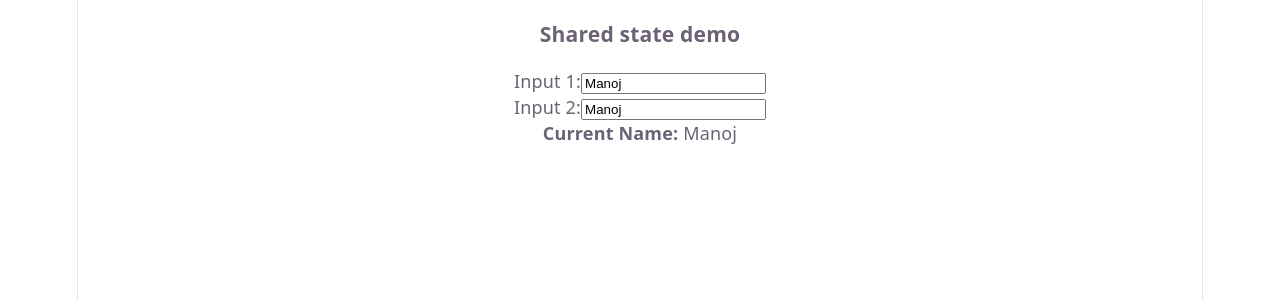
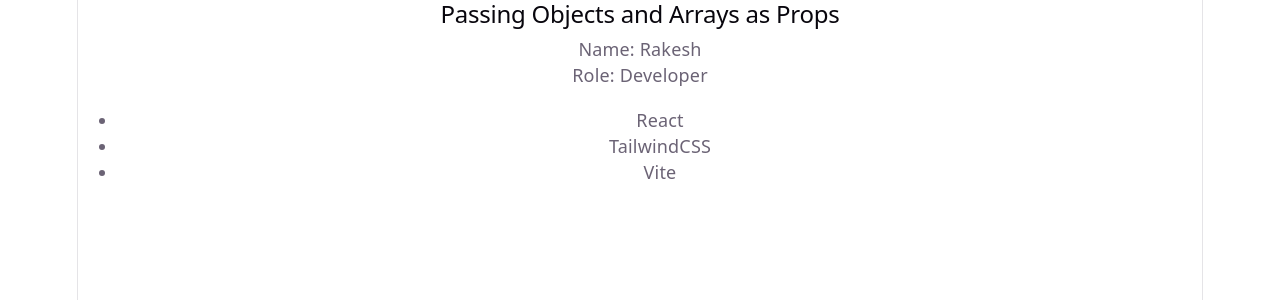
Before and after one commit to rakeshkr-abc/MERN_Stu_FebMay26Mys, a React (Vite) app in the folder W9/D2/prop-example-app/: page / in a window 1280 px wide. Shown: the top 300 px of the page. Built offline with nearby package versions, Linux system fonts and the light colour scheme.

Commit message:
Objects And Array Props added

```diff
--- a/W9/D2/prop-example-app/src/App.jsx
+++ b/W9/D2/prop-example-app/src/App.jsx
@@ -4,6 +4,8 @@
 import { PropsChildren } from "./components/P3";
 import { PropDrillingDemo } from "./components/P4";
 import { SharedStateParent } from "./components/P5";
+import { CompositionDemo } from "./components/P6";
+import { ObjectsAndArrayProps } from "./components/P7";
 function App() {
   return (
     <>
@@ -11,7 +13,9 @@
       {/* <PropDestructuring /> */}
       {/* <PropsChildren /> */}
       {/* <PropDrillingDemo /> */}
-      <SharedStateParent/>
+      {/* <SharedStateParent/> */}
+      {/* <CompositionDemo /> */}
+      <ObjectsAndArrayProps />
     </>
   )
 }
```
